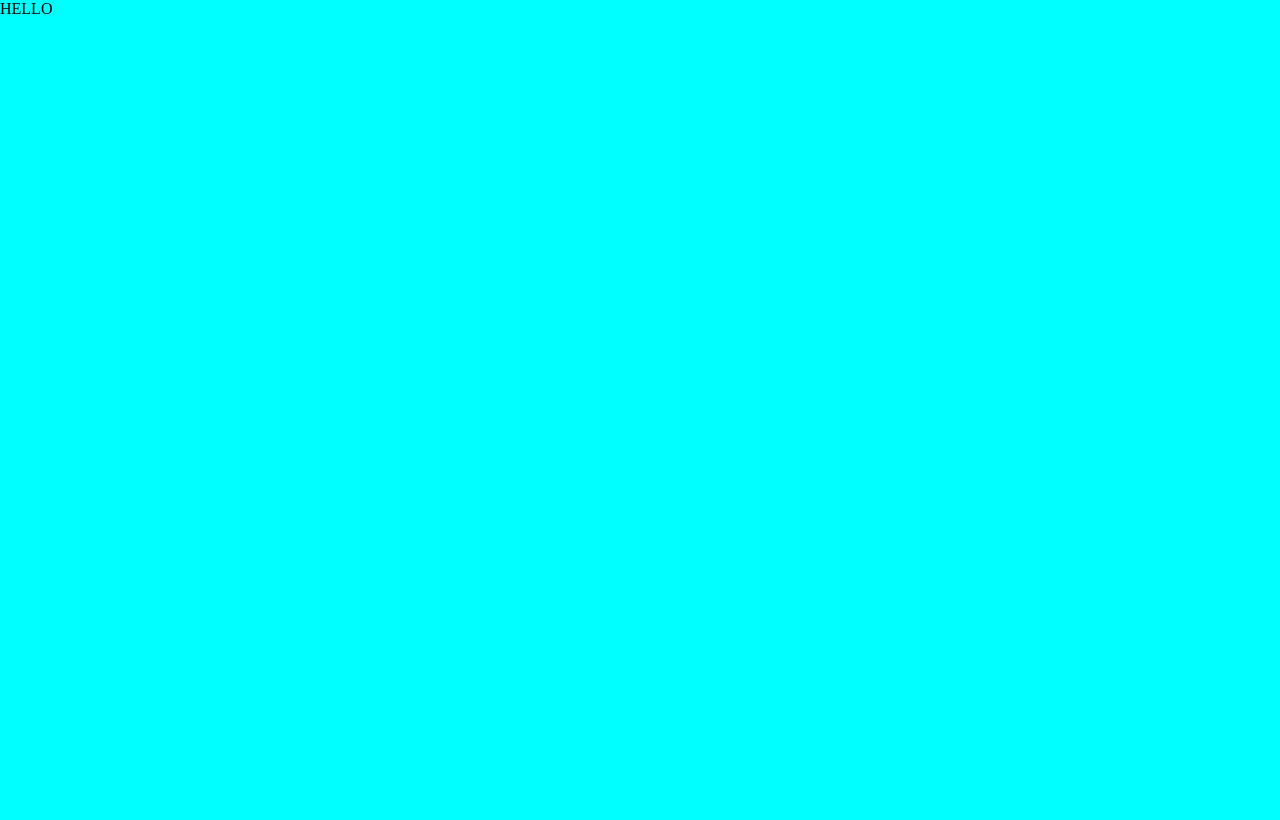
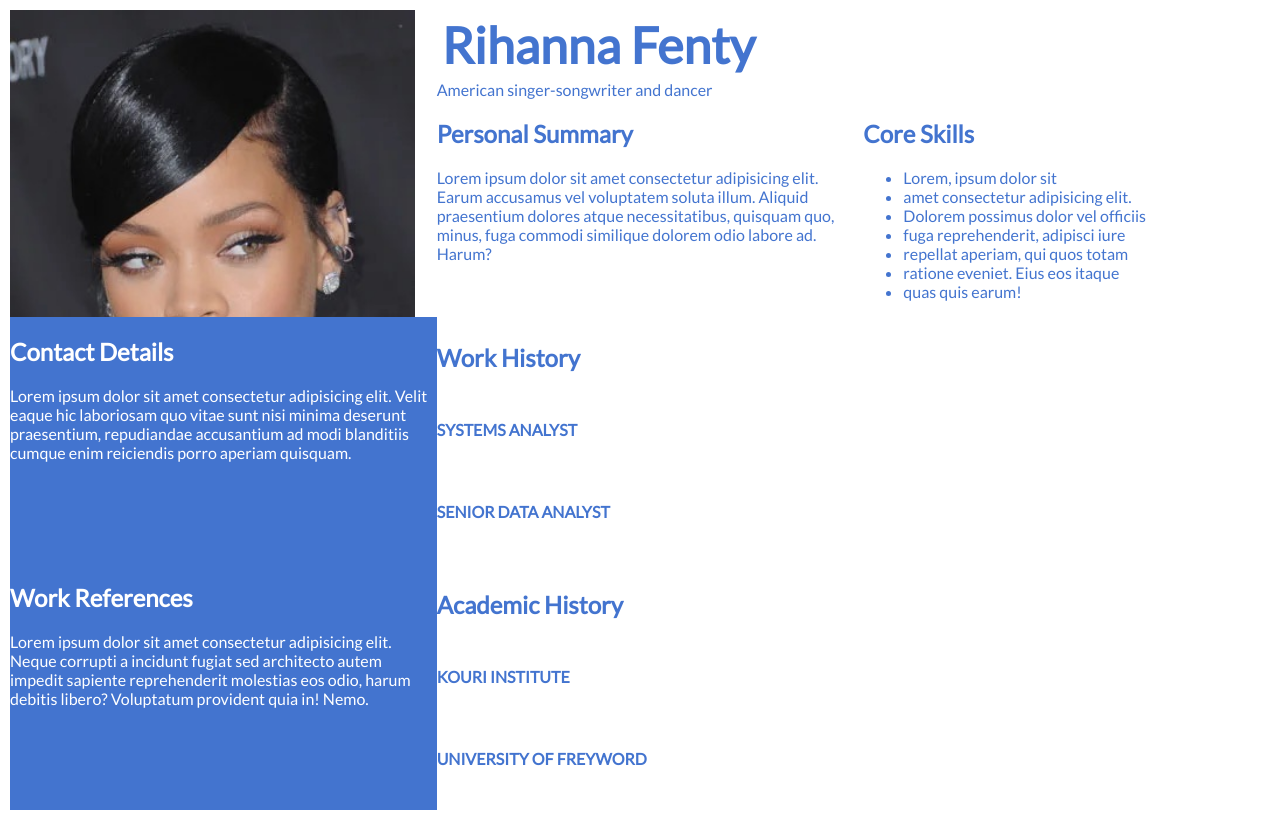
Before and after one commit to cyberkatrina/web101_katrina_aliashkevich, a plain HTML site: page resume.html in a window 1280 px wide. Drawn offline with Linux system fonts and the light colour scheme.

Commit message:
grid added

```diff
--- a/resume-styles.css
+++ b/resume-styles.css
@@ -1,8 +1,94 @@
 body {
   margin: 0;
-  background-color: aqua;
+  color: rgb(67, 116, 207);
+  font-family: 'Lato', sans-serif;
+}
+
+h1 {
+  margin: 5px;
+  font-size: 50px;
 }
 
 .grid {
+  width: 100%;
+  height: 100vh;
+  padding: 10px;
+  padding-right: 10px;
   display: grid;
+  /* grid-template-areas:
+    "pic     name   name"
+    "pic    summary skills"
+    "contact work    work"
+    "contact work1   work1"
+    "contact work2   work2"
+    "ref    school   school"
+    "ref    school1 school1"
+    "ref    school2 school2"; */
+  /* gap: 10px; */
+  grid-template-columns: repeat(3, 1fr);
+  grid-template-rows: repeat(8, 1fr);
 }
+
+.pic {
+  grid-area: 1/1/3/2;
+  background-image: url("./rihanna.jpeg");
+  background-size: 95%;
+  background-repeat: no-repeat;
+}
+
+.name {
+  grid-area: 1/2/2/4;
+  display: flex;
+  flex-direction: column;
+  justify-content: flex-end;
+}
+
+.summary {
+  grid-area: 2/2/3/3;
+}
+
+.skills {
+  grid-area: 2/3/3/4;
+}
+
+.contact {
+  grid-area: 3/1/6/2;
+  background-color: rgb(67, 116, 207);
+  color: white;
+}
+
+.work {
+  grid-area: 3/2/4/4;
+  display: flex;
+  align-items: center;
+}
+
+.work1 {
+  grid-area: 4/2/5/4;
+}
+
+.work2 {
+  grid-area: 5/2/6/4;
+}
+
+.ref {
+  grid-area: 6/1/9/2;
+  background-color: rgb(67, 116, 207);
+  color: white;
+}
+
+.school {
+  grid-area: 6/2/7/4;
+  display: flex;
+  align-items: center;
+}
+
+.school1 {
+  grid-area: 7/2/8/4;
+  display: flex;
+}
+
+.school2 {
+  grid-area: 8/2/9/4;
+  display: flex;
+}
--- a/resume.html
+++ b/resume.html
@@ -4,14 +4,62 @@
   <meta http-equiv="X-UA-Compatible" content="IE=edge">
   <meta name="viewport" content="width=device-width, initial-scale=1.0">
   <title>Resume</title>
+  <link rel="preconnect" href="https://fonts.googleapis.com">
+  <link rel="preconnect" href="https://fonts.gstatic.com" crossorigin>
+  <link href="https://fonts.googleapis.com/css2?family=Lato:wght@300;400&family=Roboto&display=swap" rel="stylesheet">
   <link rel="stylesheet" href="./resume-styles.css">
 </head>
 <body>
   <!-- div.grid enter -->
   <div class="grid">
-    <section>
-      HELLO
-    </section>
+    <div class="pic"></div>
+    <div class="name">
+      <h1>Rihanna Fenty</h1>
+      American singer-songwriter and dancer
+    </div>
+    <div class="summary">
+      <h2>Personal Summary</h2>
+      Lorem ipsum dolor sit amet consectetur adipisicing elit. Earum accusamus vel voluptatem soluta illum. Aliquid praesentium dolores atque necessitatibus, quisquam quo, minus, fuga commodi similique dolorem odio labore ad. Harum?
+    </div>
+    <div class="skills">
+      <h2>Core Skills</h2>
+      <ul>
+        <li>Lorem, ipsum dolor sit</li>
+        <li>amet consectetur adipisicing elit.</li>
+        <li>Dolorem possimus dolor vel officiis</li>
+        <li>fuga reprehenderit, adipisci iure</li>
+        <li>repellat aperiam, qui quos totam</li>
+        <li>ratione eveniet. Eius eos itaque</li>
+        <li>quas quis earum!</li>
+      </ul>
+    </div>
+    <div class="contact">
+      <h2>Contact Details</h2>
+      Lorem ipsum dolor sit amet consectetur adipisicing elit. Velit eaque hic laboriosam quo vitae sunt nisi minima deserunt praesentium, repudiandae accusantium ad modi blanditiis cumque enim reiciendis porro aperiam quisquam.
+    </div>
+    <div class="work">
+      <h2>Work History</h2>
+    </div>
+    <div class="work1">
+      <h4>SYSTEMS ANALYST</h4>
+    </div>
+    <div class="work2">
+      <h4>SENIOR DATA ANALYST</h4>
+    </div>
+    <div class="ref">
+      <h2>Work References</h2>
+      Lorem ipsum dolor sit amet consectetur adipisicing elit. Neque corrupti a incidunt fugiat sed architecto autem impedit sapiente reprehenderit molestias eos odio, harum debitis libero? Voluptatum provident quia in! Nemo.
+    </div>
+    <div class="school">
+      <h2>Academic History</h2>
+    </div>
+    <div class="school1">
+      <h4>KOURI INSTITUTE</h4>
+    </div>
+    <div class="school2">
+      <h4>UNIVERSITY OF FREYWORD</h4>
+
+    </div>
   </div>
 </body>
 </html>
--- a/styles.css
+++ b/styles.css
@@ -1,5 +1,6 @@
 body {
-  background-color: royalblue;
+  margin: 0;
+  font-family: 'Roboto', sans-serif;
 }
 
 h1 {
@@ -7,3 +8,60 @@ h1 {
   color:aliceblue;
 
 }
+
+.border1 {
+  border: 1px solid red;
+}
+
+.border2 {
+  border: 1px solid blue;
+}
+
+.border3 {
+  border: 1px solid green;
+}
+
+.main {
+  height: 100vh;
+  /* display: grid;
+  grid-template-columns: 1fr;
+  grid-template-rows: repeat(3, 1fr); */
+  display: flex;
+  flex-direction: column;
+}
+
+nav, main, footer {
+  flex: 1;
+  justify-content: space-between;
+}
+
+nav {
+  display: flex;
+  align-items: center;
+  padding: 0 20px;
+}
+
+nav ul {
+  list-style-type: none;
+  padding: 0;
+  display: flex;
+  width: 400px;
+  justify-content: space-between;
+}
+
+@media (max-width: 600px) {
+  body {
+    background-color: red;
+  }
+  nav {
+    flex-direction: column;
+    height: auto;
+  }
+  nav ul {
+    flex-direction: column;
+    width: auto;
+  }
+
+
+
+}
```
Also changed, not shown: index.html (+20 -2 lines), rihanna.jpeg (added).
